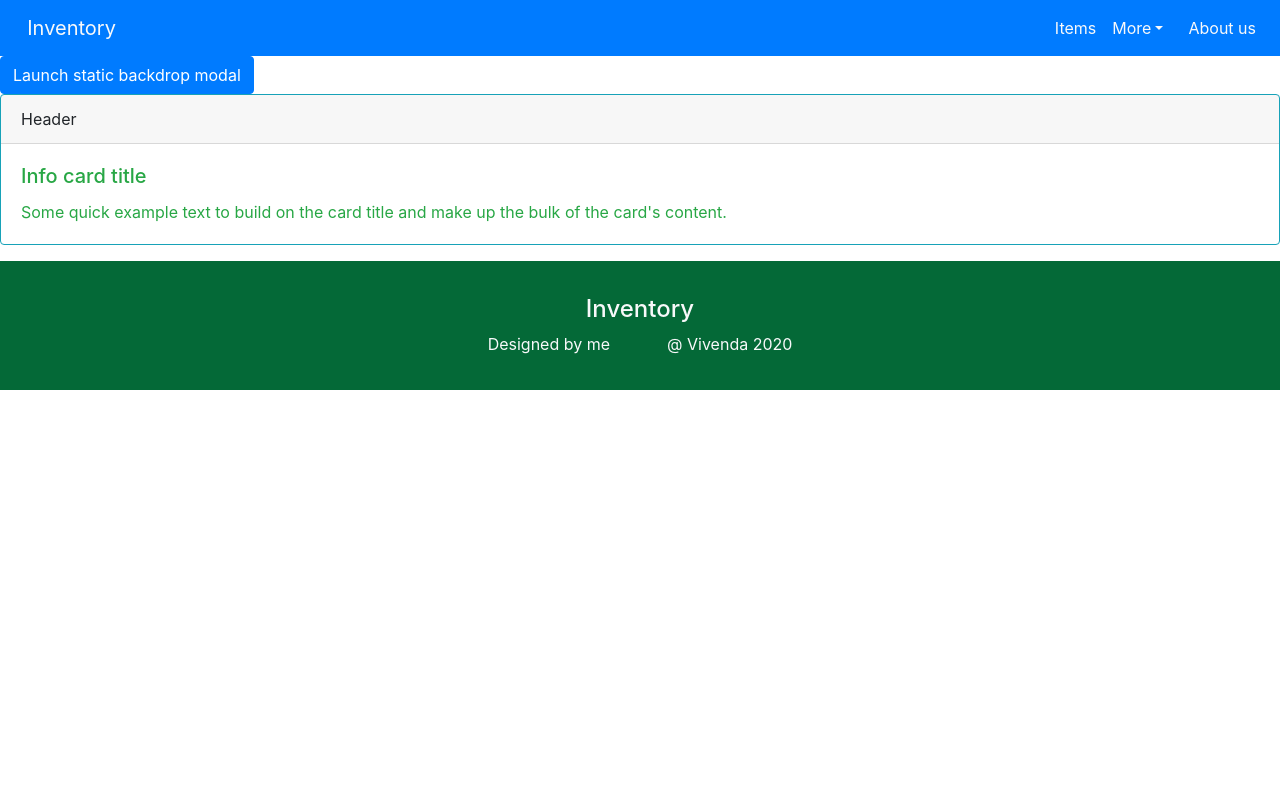
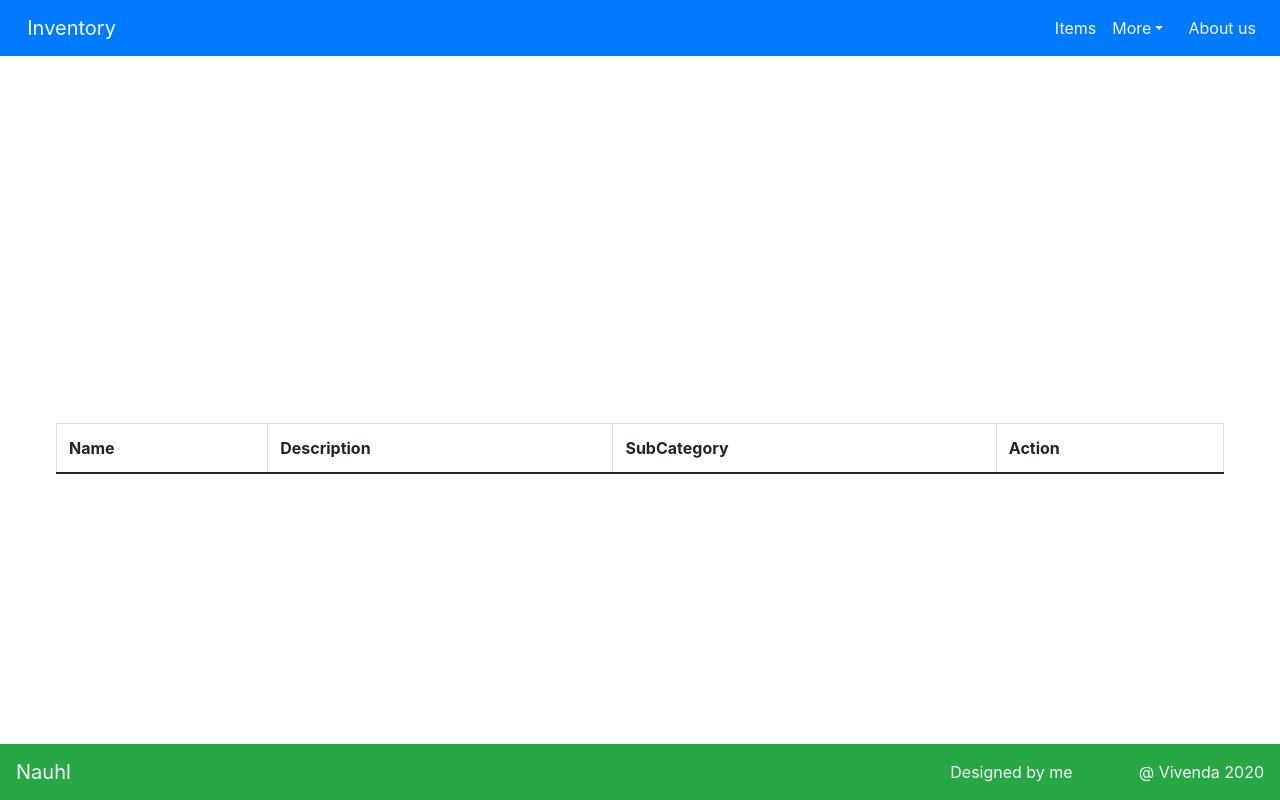
Before and after one commit to Nauhl/Proyecto-inventario, a Next.js app: page /categories in a window 1280 px wide. Shown: the top 800 px of the page. Built offline with nearby package versions, Linux system fonts and the light colour scheme.

Commit message:
working in categories and index pages IV

```diff
--- a/components/Footer.js
+++ b/components/Footer.js
@@ -6,7 +6,7 @@ import styles from '../styles/Home.module.css';
 export default function Footer() {
     return (
         <>
-            {
+            {/*
                 <footer className={styles.Footer}>
                     <div className={styles.inner_footer}>
                         <div className="container" >
@@ -21,7 +21,7 @@ export default function Footer() {
                             </div>
                         </div>
                     </div>
-                </footer>
+                </footer>*/
             }
             <br />
             {/* Better and easier fotter
@@ -40,7 +40,7 @@ export default function Footer() {
         */}
 
 
-            {   /*Better and easier fotter
+            {   //Better and easier fotter
                 <Navbar fixed="bottom" className="bg-success">
                     <Navbar.Brand href="#" className=" text-light" >Nauhl</Navbar.Brand>
                     <Navbar.Toggle />
@@ -52,7 +52,7 @@ export default function Footer() {
                             <a className="text-right text-light">@ Vivenda 2020 </a>
                         </Navbar.Text>
                     </Navbar.Collapse>
-                </Navbar>*/
+                </Navbar>
             }
         </>
     )
--- a/src/pages/categories.js
+++ b/src/pages/categories.js
@@ -1,28 +1,56 @@
 //import CategoriesList from '../../components/lists/CategoriesList';
+//import { getAllCategories } from "../../src/lib/ctrlCategory";
+import styles from '../../styles/Home.module.css';
 import React from 'react'
 
 export default function CategoryPage() {
 
-    /*$('#staticBackdrop').on('shown.bs.modal', function () {
-      $('#staticBackdrop').trigger('focus')
-    })*/
-
   //CategoriesList()
 
   return (
-    <div>
-      { /* Modal */}
-      <button type="button" className="btn btn-primary" data-toggle="modal" data-target="#staticBackdrop">
-        Launch static backdrop modal
+    <>
+      <div className={styles.container}>
+        <table className="table table-bordered" >
+          <thead>
+            <tr>
+              <th>Name</th>
+              <th>Description</th>
+              <th>SubCategory</th>
+              <th>Action</th>
+            </tr>
+          </thead>
+          <tbody>
+          </tbody>
+        </table>
+      </div>
+
+       {/* Card */}
+       <div className={styles.card}>
+       <div className="card border-info mb-3">
+        <div className="card-header">Header</div>
+        <div className="card-body text-success">
+          <h5 className="card-title">Info card title</h5>
+          <p className="card-text">Some quick example text to build on the card title and make up the bulk of the card's content.</p>
+        </div>
+      </div>
+      </div>
+      </>
+      );
+  //)
+};
+
+/* Modal
+      <button type="button" className="btn btn-success" data-toggle="modal" data-target="#staticBackdrop">
+        New Category
     </button>
 
       <div className="modal fade" id="staticBackdrop" data-backdrop="static" data-keyboard="false" tabindex="-1" aria-labelledby="staticBackdropLabel" aria-hidden="true">
         <div className="modal-dialog">
           <div className="modal-content">
             <div className="modal-header">
-              <h5 className="modal-title" id="staticBackdropLabel">Modal title</h5>
-              <button type="button" className="close" data-dismiss="modal" aria-label="Close">
-                <span aria-hidden="true">&times;</span>
+              <h5 className="modal-title" id="staticBackdropLabel">Add new Category</h5>
+              <button type="button" className="btn btn-danger" data-dismiss="modal" aria-label="Close">
+                &times;
               </button>
             </div>
             <div className="modal-body">
@@ -30,75 +58,24 @@ export default function CategoryPage() {
         </div>
             <div className="modal-footer">
               <button type="button" className="btn btn-secondary" data-dismiss="modal">Close</button>
-              <button type="button" className="btn btn-primary">Understood</button>
+              <button type="button" className="btn btn-primary">Save</button>
             </div>
           </div>
         </div>
       </div>
+      */
 
 
-      { /* Card */}
-      <div className="card border-info mb-3" >
-        <div className="card-header">Header</div>
-        <div className="card-body text-success">
-          <h5 className="card-title">Info card title</h5>
-          <p className="card-text">Some quick example text to build on the card title and make up the bulk of the card's content.</p>
-        </div>
-      </div>
-</div>
-  )
-};
-/*
-function MydModalWithGrid(props) {
-  return (
-    <Modal {...props} aria-labelledby="contained-modal-title-vcenter">
-      <Modal.Header closeButton>
-        <Modal.Title id="contained-modal-title-vcenter">
-          Using Grid in Modal
-        </Modal.Title>
-      </Modal.Header>
-      <Modal.Body className="show-grid">
-        <Container>
-          <Row>
-            <Col xs={12} md={8}>
-              .col-xs-12 .col-md-8
-            </Col>
-            <Col xs={6} md={4}>
-              .col-xs-6 .col-md-4
-            </Col>
-          </Row>
-
-          <Row>
-            <Col xs={6} md={4}>
-              .col-xs-6 .col-md-4
-            </Col>
-            <Col xs={6} md={4}>
-              .col-xs-6 .col-md-4
-            </Col>
-            <Col xs={6} md={4}>
-              .col-xs-6 .col-md-4
-            </Col>
-          </Row>
-        </Container>
-      </Modal.Body>
-      <Modal.Footer>
-        <Button onClick={props.onHide}>Close</Button>
-      </Modal.Footer>
-    </Modal>
-  );
-}
-
-function App() {
-  const [modalShow, setModalShow] = useState(false);
-
-  return (
-    <>
-      <Button variant="success" onClick={() => setModalShow(true)}>
-        Launch modal with grid
-      </Button>
-
-      <MydModalWithGrid show={modalShow} onHide={() => setModalShow(false)} />
-    </>
-  );
-}
-*/
+      /*
+            {allCategories.map(category => (
+              <tr key={category._id}>
+                <td>{category.name}</td>
+                <td>{category.description}</td>
+                <td>{Object.keys(category.subCategories).length}</td>
+                <td>
+                  <button type="button" className="btn btn-primary" data-toggle="modal" data-target="#staticBackdrop">Edit</button>
+                                &nbsp;
+                                <button className="btn btn-danger">Delete</button>
+                </td>
+              </tr>
+            ))}*/
--- a/styles/Home.module.css
+++ b/styles/Home.module.css
@@ -1,6 +1,6 @@
 .container {
   min-height: 100vh;
-  padding: 0 0.5rem;
+  padding: 0 3.5rem;
   display: flex;
   flex-direction: column;
   justify-content: center;
```
